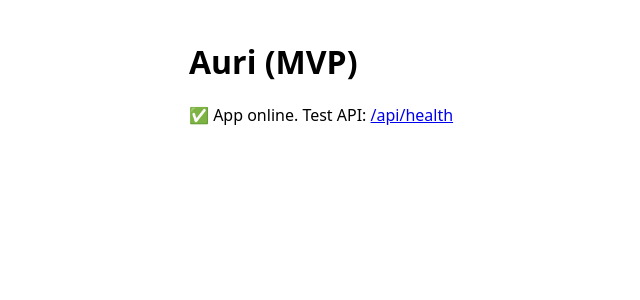
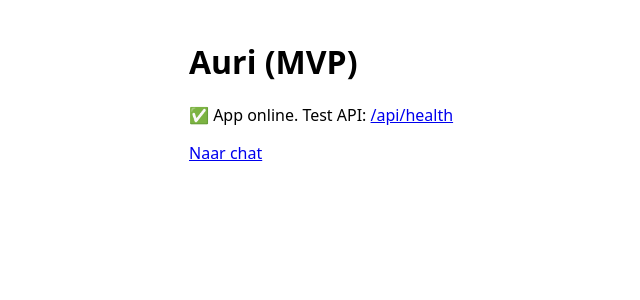
Before and after one commit to paulRenDev/auri-app, a Next.js app: page / in a window 1280 px wide. Shown: the top 300 px of the page, without its empty margins (91-731 px from the left). Built offline with nearby package versions, Linux system fonts and the light colour scheme.

Commit message:
Update page.tsx

```diff
--- a/app/page.tsx
+++ b/app/page.tsx
@@ -3,6 +3,7 @@ export default function Home() {
     <main style={{maxWidth:720,margin:"40px auto",fontFamily:"ui-sans-serif,system-ui"}}>
       <h1>Auri (MVP)</h1>
       <p>✅ App online. Test API: <a href="/api/health">/api/health</a></p>
+      <a href="/chat">Naar chat</a>
     </main>
   );
 }
```
